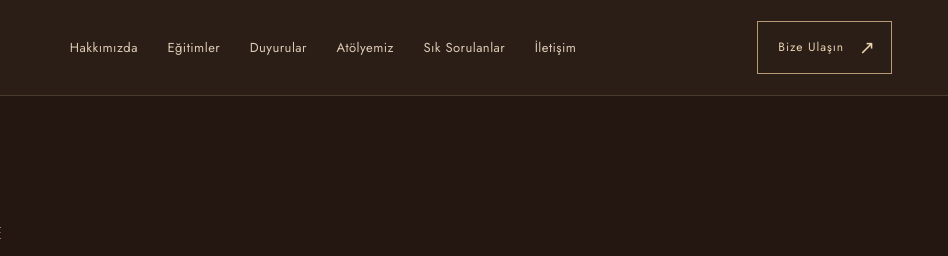
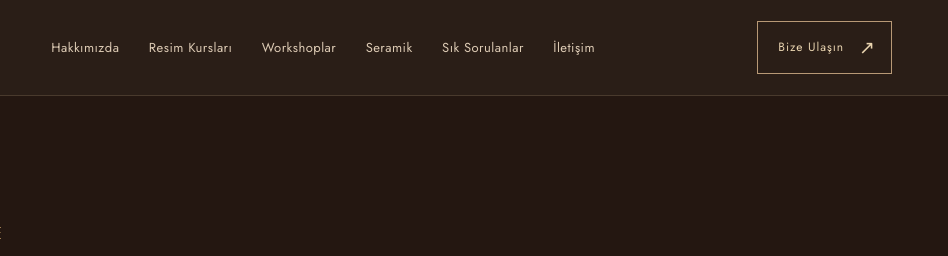
Before and after one commit to mabethh/sunsetsanat, a plain HTML site: page hakkimizda.html in a window 1280 px wide. Shown: the top 256 px of the page, 332-1280 px from the left. Drawn offline with nearby package versions, Linux system fonts and the light colour scheme; a web font is replaced by a local one.

Commit message:
Alt sayfa üst menülerini ana menüyle tutarlı hale getir

```diff
--- a/hakkimizda.html
+++ b/hakkimizda.html
@@ -21,7 +21,7 @@
 <header class="site-header" id="ust"><div class="container header-inner">
 <a class="brand" href="index.html" aria-label="Sunset Sanat ana sayfa"><img src="assets/logo-sunset.png" alt="Sunset Sanat" width="162" height="71"></a>
 <nav class="main-nav" id="main-nav" aria-label="Ana menü">
-<a href="index.html#hakkimizda">Hakkımızda</a><a href="index.html#egitimler">Eğitimler</a><a href="index.html#duyurular">Duyurular</a><a href="index.html#atolye">Atölyemiz</a><a href="index.html#sss">Sık Sorulanlar</a><a href="index.html#iletisim">İletişim</a>
+<a href="hakkimizda.html">Hakkımızda</a><a href="resim-kurslari.html">Resim Kursları</a><a href="workshoplar.html">Workshoplar</a><a href="seramik-atolyesi.html">Seramik</a><a href="index.html#sss">Sık Sorulanlar</a><a href="iletisim.html">İletişim</a>
 </nav>
 <a class="header-cta" href="https://www.instagram.com/sunsetsanatatolyesi/" target="_blank" rel="noopener noreferrer">Bize Ulaşın <span aria-hidden="true">↗</span></a>
 <button class="menu-toggle" type="button" aria-expanded="false" aria-controls="main-nav" aria-label="Menüyü aç"><span></span><span></span><span></span></button>
```
